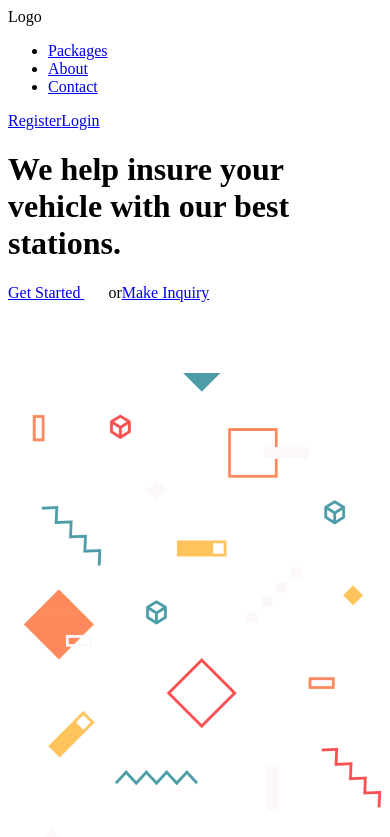
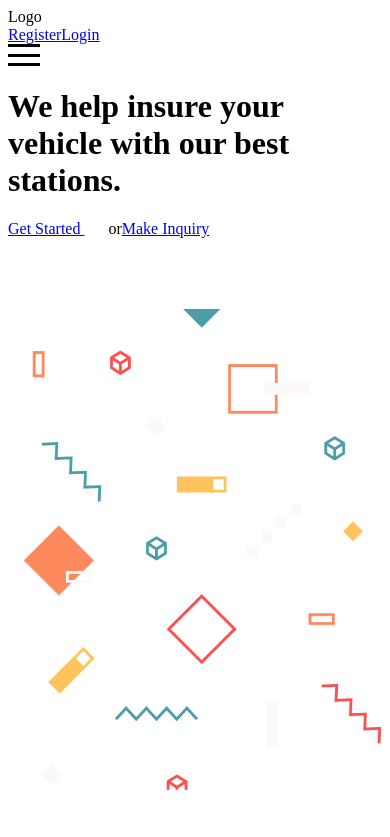
Before and after one commit to coolpythoncodes/spart-part-nextjs, a Next.js app: page /insurance in a window 390 px wide. Shown: the top 837 px of the page. Built offline with nearby package versions, Linux system fonts and the light colour scheme.

Commit message:
navbar for both pages

```diff
--- a/pages/insurance.js
+++ b/pages/insurance.js
@@ -1,9 +1,15 @@
 import Head from "next/head";
+import { useState } from "react";
+import styled from "styled-components";
 import InsuranceCards from "../components/InsuranceCards";
 import InsuranceFooter from "../components/InsuranceFooter";
 import WorkCards from "../components/WorkCards";
 
 const insurance = () => {
+	const [menuToggle, setmenuToggle] = useState(false);
+	const onToggle = () => {
+		setmenuToggle(!menuToggle);
+	};
 	return (
 		<div className="bg-[#e5e5e5] font-mulish">
 			<Head>
@@ -16,43 +22,57 @@ const insurance = () => {
 			>
 				<div className="w-11/12 sm:w-[84%] mx-auto flex justify-between items-center">
 					<div className="text-2xl font-bold">Logo</div>
-					<div className="hidden sm:flex">
-						<ul className="hidden sm:flex sm:items-center sm:w-56 sm:mr-8 lg:w-72 lg:mr-24 sm:justify-between">
-							<li>
+					<div className=" sm:flex">
+						<NavLinks
+							style={{ transform: menuToggle ? "translate(0)" : null }}
+							className=" sm:flex sm:items-center sm:w-56 sm:mr-8 lg:w-72 lg:mr-24 sm:justify-between"
+						>
+							<NavLinkItem>
 								<a className="text-primary" href="/#">
 									Packages
 								</a>
-							</li>
-							<li>
+							</NavLinkItem>
+							<NavLinkItem>
 								<a className="text-primary" href="/#">
 									About
 								</a>
-							</li>
-							<li>
+							</NavLinkItem>
+							<NavLinkItem>
 								<a className="text-primary" href="/#">
 									Contact
 								</a>
-							</li>
-						</ul>
+							</NavLinkItem>
+							<NavLinkItem>
+								<a className="sm:hidden text-primary" href="/#">
+									Register
+								</a>
+							</NavLinkItem>
+							<NavLinkItem>
+								<a className="sm:hidden text-primary" href="/#">
+									Login
+								</a>
+							</NavLinkItem>
+						</NavLinks>
 						<a
-							className="rounded-3xl text-primary border border-black py-3 px-6 sm:mr-4 lg:mr-16"
+							className="hidden rounded-3xl text-primary border border-black py-3 px-6 sm:inline sm:mr-4 lg:mr-16"
 							href="/#"
 						>
 							Register
 						</a>
 						<a
-							className="bg-[#F9811E] text-white w-36 flex justify-center h-12 items-center rounded-3xl hover:opacity-80"
+							className="hidden bg-[#F9811E] text-white w-36 sm:flex justify-center h-12 items-center rounded-3xl hover:opacity-80"
 							href="/#"
 						>
 							Login
 						</a>
 					</div>
-					<div className="sm:hidden">
-						<div className="w-8 h-[0.2rem] mb-[0.4rem] bg-black"></div>
-						<div className="w-8 h-[0.2rem] mb-[0.4rem] bg-black"></div>
-						<div className="w-8 h-[0.2rem] bg-black"></div>
-						{/* <div className="w-8 h-1 mb-2 bg-black"></div>
-                <div className="w-8 h-1 mb-2 bg-black"></div> */}
+					<div
+						className={`sm:hidden menu-btn ${menuToggle ? "close" : null}`}
+						onClick={onToggle}
+					>
+						<div className="menu-btn-line "></div>
+						<div className="menu-btn-line "></div>
+						<div className="menu-btn-line "></div>
 					</div>
 				</div>
 			</div>
@@ -70,7 +90,12 @@ const insurance = () => {
 							Get Started <img className="ml-3" src="/arrow-right.svg" alt="" />
 						</a>
 						<span className="mx-4 hidden sm:inline">or</span>
-						<a className="hidden sm:inline text-sm py-4 px-3 rounded-md text-[#FE895D] border border-[#FE895D]" href="/#">Make Inquiry</a>
+						<a
+							className="hidden sm:inline text-sm py-4 px-3 rounded-md text-[#FE895D] border border-[#FE895D]"
+							href="/#"
+						>
+							Make Inquiry
+						</a>
 					</div>
 				</div>
 				<div>
@@ -118,3 +143,32 @@ const insurance = () => {
 };
 
 export default insurance;
+
+const NavLinks = styled.ul`
+	@media only screen and (max-width: 640px) {
+		display: block;
+		position: fixed;
+		top: 0;
+		left: 0;
+		height: 100%;
+		width: 70%;
+		background: #e5e5e5;
+		padding: 80px 30px;
+		z-index: 99999;
+		border-right: 1px solid #ccc;
+		transform: translate(-100%);
+		transition: transform 0.5s ease-in-out;
+	}
+`;
+
+const NavLinkItem = styled.li`
+	@media only screen and (max-width: 640px) {
+		padding: 20px 10px;
+		border-bottom: 1px solid #ccc;
+		font-size: 14px;
+
+		&:last-child {
+			border-bottom: none;
+		}
+	}
+`;
```
Also changed, not shown: components/HomeNavbar.js (+9 -2 lines), pages/index.js (+1 -36 lines).
